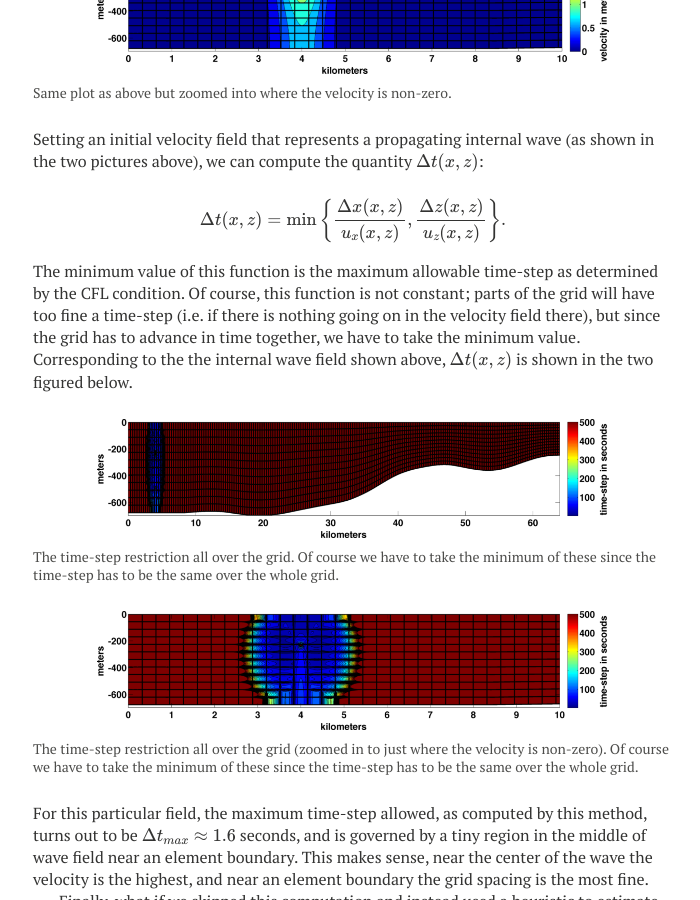
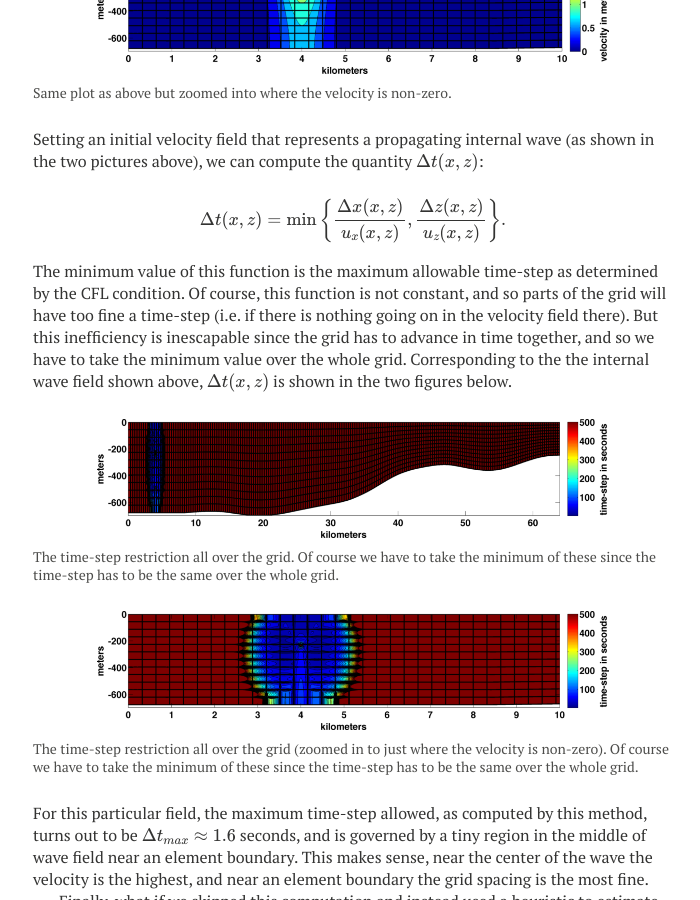
Before and after one commit to aledlie/Homage, a Jekyll site: the page built from _posts/2015-08-10-computing-the-cfl-number-for-deformed-grids.markdown, in a window 1280 px wide and 900 px high, scrolled down 2373 px. Shown: the whole window, without its empty margins (287-987 px from the left). Built offline with Jekyll 4.4.1, drawn with Linux system fonts in a browser that asks for light colours; nearby versions of some CDN libraries; formulas are drawn with MathJax 3; comment, search, counter and statistics services are not loaded; some of the changed text lies outside the part shown.

Commit message:
Fixed typos in latest post on CFL condition.

```diff
--- a/_posts/2015-08-10-computing-the-cfl-number-for-deformed-grids.markdown
+++ b/_posts/2015-08-10-computing-the-cfl-number-for-deformed-grids.markdown
@@ -46,7 +46,7 @@ for $$ j = 2, 3, \cdots, n - 1$$, with $$(\Delta \eta)_1 = \eta_2 - \eta_1$$ and
 
 ## Computing the spacing everywhere in grid
 
-Remember that we can easily compute derivatives in $$\eta$$ and $$\xi$$; that is the whole point of defining these coordinates, to be able to use them in constructing spectria ldifferentiation matrices and computing numerical derivatives.  Using the mapping functions $$x_k$$ and $$z_k$$ we can then use the chain rule to write the grid spacing on each element as (again dropping the $$k$$ in the subscript) as functions of derivatives in $$(\eta,\xi)$$ coordinates:
+Remember that we can easily compute derivatives in $$\eta$$ and $$\xi$$; that is the whole point of defining these coordinates, to be able to use them in constructing spectral differentiation matrices and computing numerical derivatives.  Using the mapping functions $$x_k$$ and $$z_k$$ we can then use the chain rule to write the grid spacing on each element as (again dropping the $$k$$ in the subscript) as functions of derivatives in $$(\eta,\xi)$$ coordinates:
 
 $$
 \begin{align}
@@ -104,7 +104,7 @@ $$
    \end{align}
 $$
 
-The minimum value of this function is the maximum allowable time-step as determined by the CFL condition.  Of course, this function is not constant; parts of the grid will have too fine a time-step (i.e. if there is nothing going on in the velocity field there), but since the grid has to advance in time together, we have to take the minimum value.  Corresponding to the the internal wave field shown above, $$\Delta t(x,z)$$ is shown in the two figured below.
+The minimum value of this function is the maximum allowable time-step as determined by the CFL condition.  Of course, this function is not constant, and so parts of the grid will have too fine a time-step (i.e. if there is nothing going on in the velocity field there).  But this inefficiency is inescapable since the grid has to advance in time together, and so we have to take the minimum value over the whole grid.  Corresponding to the the internal wave field shown above, $$\Delta t(x,z)$$ is shown in the two figures below.
 
 <figure>
 <center>
```
Also changed, not shown: 2 other files.
